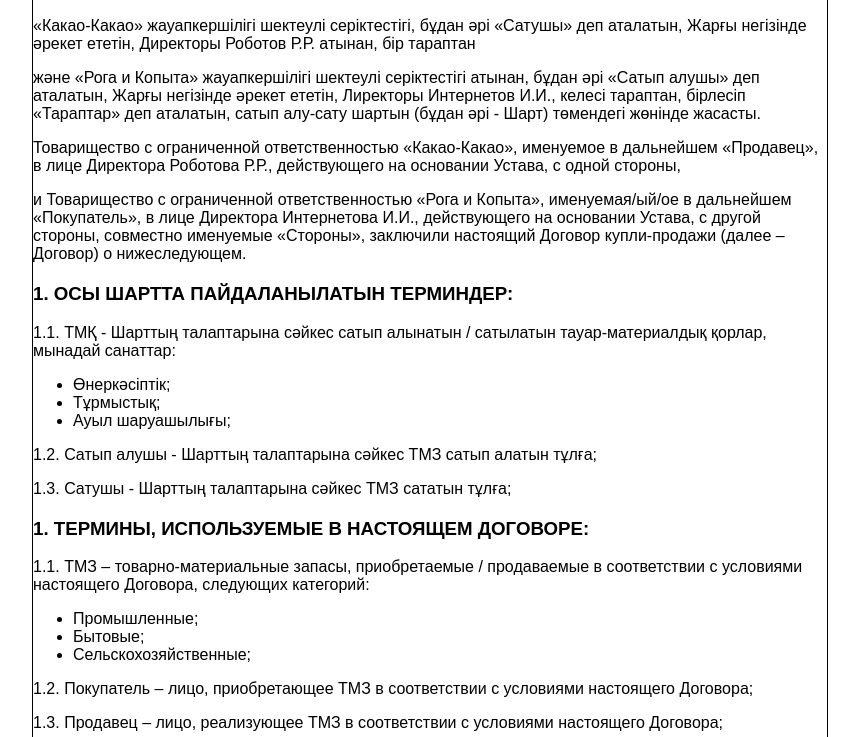
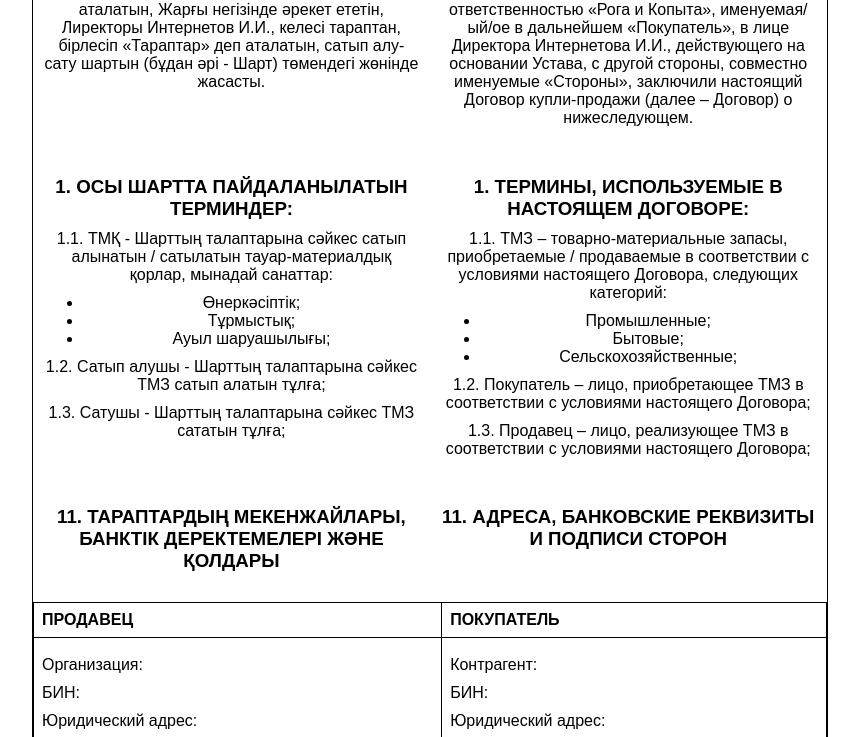
Before and after one commit to ghostqaw/test-page-2, a plain HTML site: page index.html in a window 1280 px wide. Shown: the part 249-986 px from the top of the page, without its empty margins (8-867 px from the left). Drawn offline with Linux system fonts and the light colour scheme.

Commit message:
Update index.html

```diff
--- a/index.html
+++ b/index.html
@@ -12,16 +12,34 @@
             width: 21cm;
             height: 29.7cm;
             border: 1px solid #000;
+            display: flex;
+            justify-content: center;
+            align-items: center;
+        }
+        .container {
+            text-align: center;
         }
         .header, .footer {
-            text-align: center;
             margin-bottom: 20px;
         }
         .header h1, .header h2, .footer p {
             margin: 0;
         }
-        .section {
+        .content {
+            display: flex;
+            justify-content: center;
             margin-bottom: 20px;
+        }
+        .column {
+            width: 50%;
+            padding: 0 10px;
+            box-sizing: border-box;
+        }
+        h3 {
+            margin-bottom: 10px;
+        }
+        p, ul {
+            margin: 10px 0;
         }
         table {
             width: 100%;
@@ -38,6 +56,7 @@
     </style>
 </head>
 <body>
+    <div class="container">
         <div class="header">
             <h1>№ 123</h1>
             <h2>сатып алу-сату туралы Шарты</h2>
@@ -47,14 +66,19 @@
             <p>г. Алматы 01.01.2023</p>
         </div>
 
-    <div class="section">
+        <div class="content">
+            <div class="column">
                 <p>«Какао-Какао» жауапкершілігі шектеулі серіктестігі, бұдан әрі «Сатушы» деп аталатын, Жарғы негізінде әрекет ететін, Директоры Роботов Р.Р. атынан, бір тараптан</p>
                 <p>және «Рога и Копыта» жауапкершілігі шектеулі серіктестігі атынан, бұдан әрі «Сатып алушы» деп аталатын, Жарғы негізінде әрекет ететін, Лиректоры Интернетов И.И., келесі тараптан, бірлесіп «Тараптар» деп аталатын, сатып алу-сату шартын (бұдан әрі - Шарт) төмендегі жөнінде жасасты.</p>
+            </div>
+            <div class="column">
                 <p>Товарищество с ограниченной ответственностью «Какао-Какао», именуемoe в дальнейшем «Продавец», в лице Директора Роботова Р.Р., действующего на основании Устава, с одной стороны,</p>
                 <p>и Товарищество с ограниченной ответственностью «Рога и Копыта», именуемая/ый/ое в дальнейшем «Покупатель», в лице Директора Интернетова И.И., действующего на основании Устава, с другой стороны, совместно именуемые «Стороны», заключили настоящий Договор купли-продажи (далее – Договор) о нижеследующем.</p>
             </div>
+        </div>
 
-    <div class="section">
+        <div class="content">
+            <div class="column">
                 <h3>1. ОСЫ ШАРТТА ПАЙДАЛАНЫЛАТЫН ТЕРМИНДЕР:</h3>
                 <p>1.1. ТМҚ - Шарттың талаптарына сәйкес сатып алынатын / сатылатын тауар-материалдық қорлар, мынадай санаттар:</p>
                 <ul>
@@ -65,8 +89,7 @@
                 <p>1.2. Сатып алушы - Шарттың талаптарына сәйкес ТМЗ сатып алатын тұлға;</p>
                 <p>1.3. Сатушы - Шарттың талаптарына сәйкес ТМЗ сататын тұлға;</p>
             </div>
-
-    <div class="section">
+            <div class="column">
                 <h3>1. ТЕРМИНЫ, ИСПОЛЬЗУЕМЫЕ В НАСТОЯЩЕМ ДОГОВОРЕ:</h3>
                 <p>1.1. ТМЗ – товарно-материальные запасы, приобретаемые / продаваемые в соответствии с условиями настоящего Договора, следующих категорий:</p>
                 <ul>
@@ -77,10 +100,18 @@
                 <p>1.2. Покупатель – лицо, приобретающее ТМЗ в соответствии с условиями настоящего Договора;</p>
                 <p>1.3. Продавец – лицо, реализующее ТМЗ в соответствии с условиями настоящего Договора;</p>
             </div>
+        </div>
 
-    <div class="section">
+        <div class="content">
+            <div class="column">
                 <h3>11. ТАРАПТАРДЫҢ МЕКЕНЖАЙЛАРЫ, БАНКТІК ДЕРЕКТЕМЕЛЕРІ ЖӘНЕ ҚОЛДАРЫ</h3>
+            </div>
+            <div class="column">
                 <h3>11. АДРЕСА, БАНКОВСКИЕ РЕКВИЗИТЫ И ПОДПИСИ СТОРОН</h3>
+            </div>
+        </div>
+
+        <div class="content">
             <table>
                 <tr>
                     <th>ПРОДАВЕЦ</th>
@@ -122,5 +153,6 @@
                 </tr>
             </table>
         </div>
+    </div>
 </body>
 </html>
```
Lines whose indentation alone changed are shown as unchanged.
